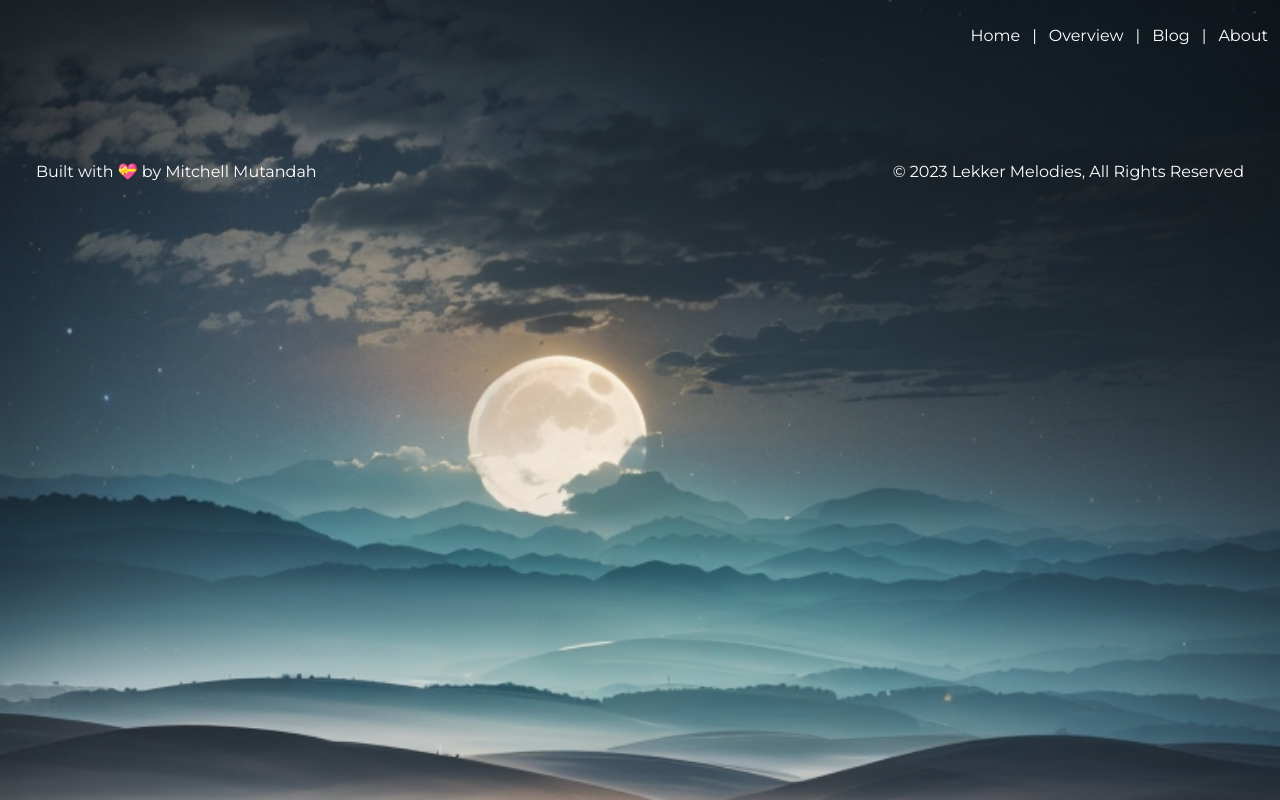
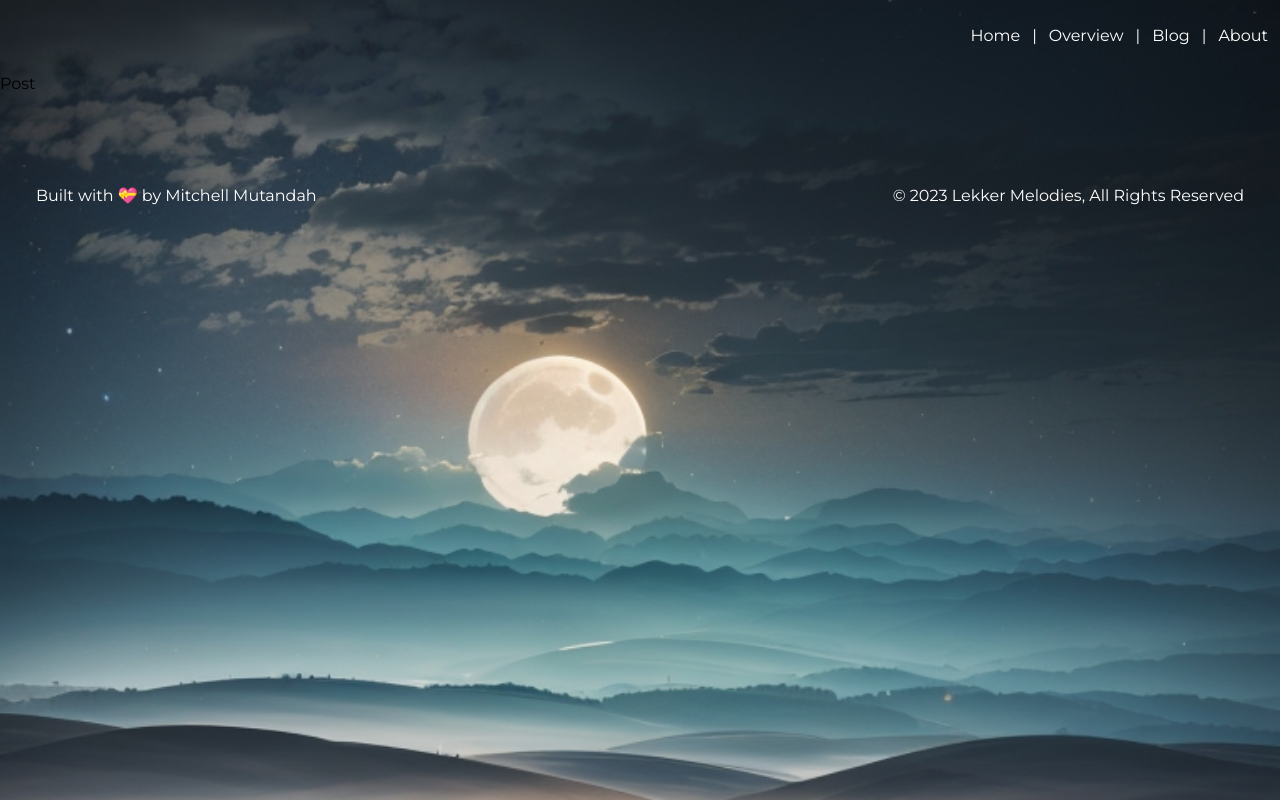
Before and after one commit to mitchiemt11/lekkermelodies, a React (Create React App) app: page /blog/1 in a window 1280 px wide. Built offline with nearby package versions, Linux system fonts and the light colour scheme.

Commit message:
Initial set up of posts

```diff
--- a/src/App.jsx
+++ b/src/App.jsx
@@ -3,6 +3,7 @@ import { Link, Route, Routes } from 'react-router-dom';
 import Home from './pages/Home';
 import About from './pages/About';
 import Blog from './pages/Blog';
+import Post from './pages/Post';
 import Overview from './pages/Overview';
 
 function App() {
@@ -20,6 +21,7 @@ function App() {
         <Route path='/' element={<Home />} />
         <Route path='/overview' element={<Overview />} />
         <Route path='/blog' element={<Blog />} />
+        <Route path='/blog/:id' element={<Post />} />
         <Route path='/about' element={<About />} />
       </Routes>
       <footer className='p-6 flex flex-col md:flex-row items-center justify-between text-white'>
--- a/src/pages/Blog.jsx
+++ b/src/pages/Blog.jsx
@@ -1,3 +1,5 @@
+import { Link } from "react-router-dom"
+
 const posts = [
   {
     id: 1,
@@ -94,10 +96,7 @@ export default function Blog() {
                   </div>
                   <div className="group relative max-w-xl">
                     <h3 className="mt-3 text-lg font-semibold leading-6 text-gray-900 group-hover:text-gray-600">
-                      <a href={post.href}>
-                        <span className="absolute inset-0" />
-                        {post.title}
-                      </a>
+                    <Link to={`/blog/${post.id}`}>{post.title}</Link>
                     </h3>
                     <p className="mt-5 text-sm leading-6 text-gray-600">{post.description}</p>
                   </div>
--- /dev/null
+++ b/src/pages/Post.jsx
@@ -0,0 +1,9 @@
+import React from 'react'
+
+const Post = () => {
+  return (
+    <div>Post</div>
+  )
+}
+
+export default Post
```
